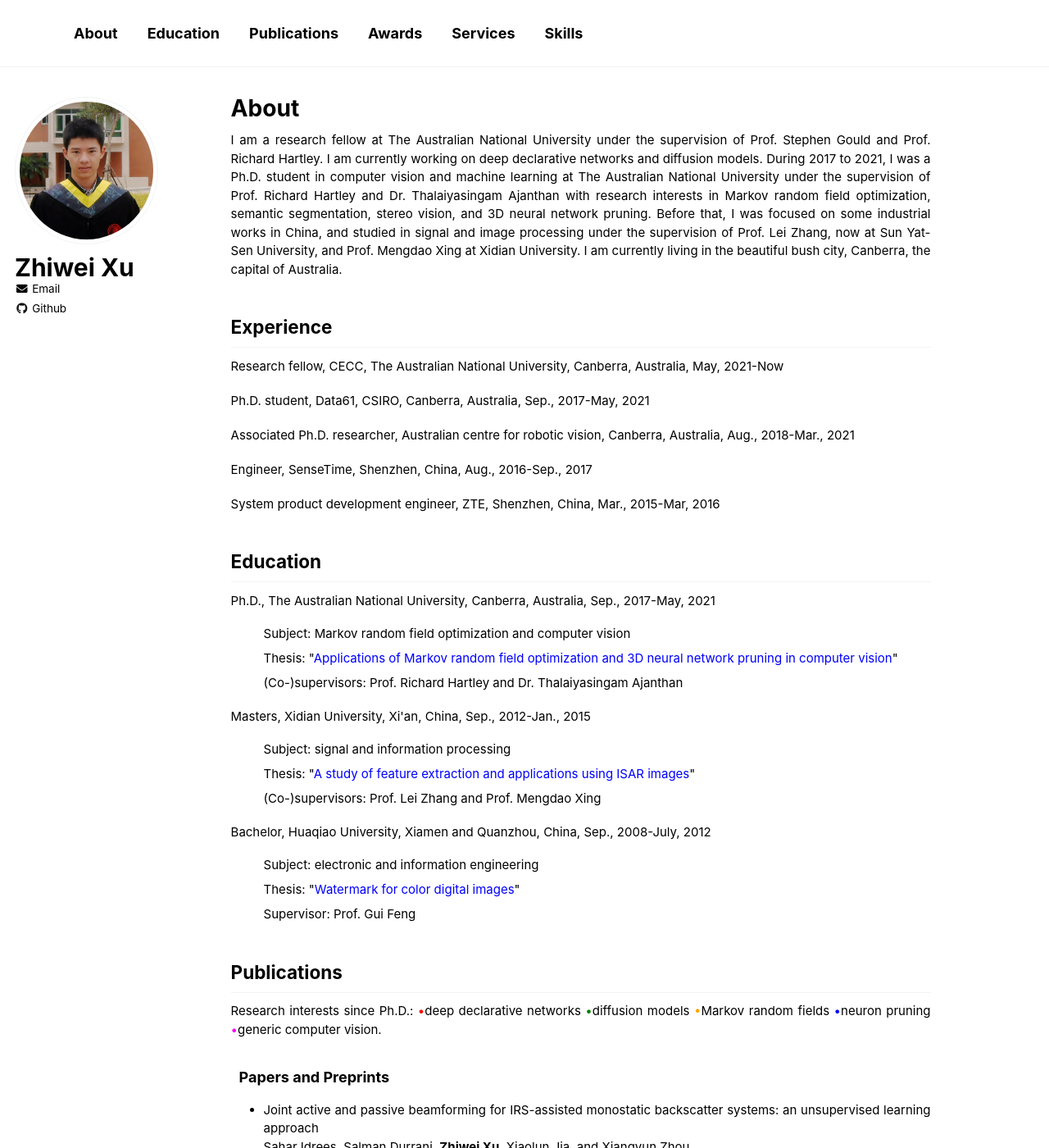
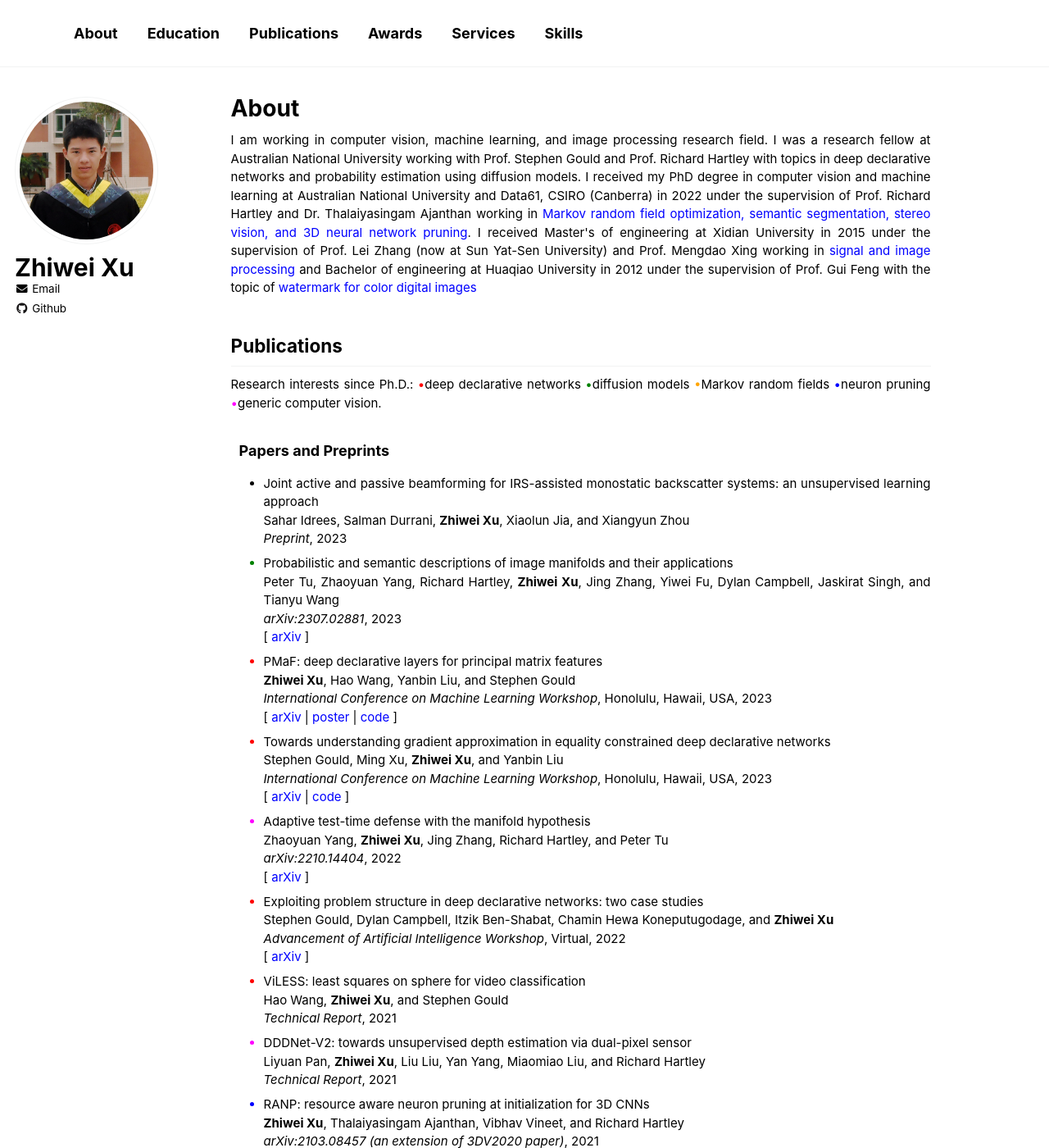
Before and after one commit to zwxu064/zwxu064.github.io, a Jekyll site: the page built from _pages/about.html, in a window 1280 px wide and 1400 px high. Shown: the whole window at 82% size. Built offline with Jekyll 4.4.1, drawn with Linux system fonts in a browser that asks for light colours.

Commit message:
Update about.html

```diff
--- a/_pages/about.html
+++ b/_pages/about.html
@@ -8,47 +8,24 @@
   - /about.md
 ---
 
-<p> I am a research fellow at The Australian National University under the supervision of <a style="color: inherit;" href="https://users.cecs.anu.edu.au/~sgould/" target="_blank">Prof. Stephen Gould</a>
-  and <a style="color: inherit;" href="http://users.cecs.anu.edu.au/~hartley/" target="_blank">Prof. Richard Hartley</a>.
-  I am currently working on <a style="color: inherit;" href="https://github.com/anucvml/ddn" target="_blank">deep declarative networks</a>
-  and diffusion models. During 2017 to 2021, I was a Ph.D. student in computer vision and machine learning at The Australian National University under
+<p> I am working in computer vision, machine learning, and image processing research field.
+  I was a research fellow at Australian National University working with <a style="color: inherit;" href="https://users.cecs.anu.edu.au/~sgould/" target="_blank">Prof. Stephen Gould</a>
+  and <a style="color: inherit;" href="http://users.cecs.anu.edu.au/~hartley/" target="_blank">Prof. Richard Hartley</a> with topics in
+  <a style="color: inherit;" href="https://github.com/anucvml/ddn" target="_blank">deep declarative networks</a>
+  and probability estimation using diffusion models.
+  I received my PhD degree in computer vision and machine learning at Australian National University and Data61, CSIRO (Canberra) in 2022 under
   the supervision of <a style="color: inherit; " href="http://users.cecs.anu.edu.au/~hartley/" target="_blank">Prof. Richard Hartley</a>
   and <a style="color: inherit;" href="https://tajanthan.github.io/" target="_blank">Dr. Thalaiyasingam Ajanthan</a>
-  with research interests in Markov random field optimization, semantic segmentation, stereo vision, and 3D neural network pruning.
-  Before that, I was focused on some industrial works in China, and studied in signal and image processing under the supervision
-  of <a style="color: inherit;" href="https://sece.sysu.edu.cn/szll/js/zngz/1361657.htm" target="_blank">Prof. Lei Zhang</a>,
-  now at Sun Yat-Sen University, and  <a style="color: inherit;" href="https://web.xidian.edu.cn/mdxing/" target="_blank">Prof. Mengdao Xing</a>
-  at Xidian University. I am currently living in the beautiful bush city, Canberra, the capital of Australia.</p>
-
-<h2 id="work">Experience</h2>
-<p>Research fellow, <a style="color: inherit;" href="https://cecs.anu.edu.au/" target="_blank">CECC</a>, <a style="color: inherit;" href="https://www.anu.edu.au/" target="_blank">The Australian National University</a>, Canberra, Australia, May, 2021-Now</p>
-<p>Ph.D. student, Data61, CSIRO, Canberra, Australia, Sep., 2017-May, 2021</p>
-<p>Associated Ph.D. researcher, Australian centre for robotic vision, Canberra, Australia, Aug., 2018-Mar., 2021</p>
-<p>Engineer, SenseTime, Shenzhen, China, Aug., 2016-Sep., 2017</p>
-<p>System product development engineer, ZTE, Shenzhen, China, Mar., 2015-Mar, 2016</p>
-
-<h2 id="education">Education</h2>
-<div>Ph.D., The Australian National University, Canberra, Australia, Sep., 2017-May, 2021</div>
-<ul style="list-style-type:none;">
-  <li>Subject: Markov random field optimization and computer vision
-  <li>Thesis: "<a href="https://openresearch-repository.anu.edu.au/handle/1885/258295", target="_blank">Applications of Markov random field optimization
-    and 3D neural network pruning in computer vision</a>"
-  <li>(Co-)supervisors: <a style="color: inherit;"  href="http://users.cecs.anu.edu.au/~hartley/" target="_blank">Prof. Richard Hartley</a> and <a style="color: inherit;" href="https://tajanthan.github.io/" target="_blank">Dr. Thalaiyasingam Ajanthan</a>
-</ul>
-
-<div>Masters, Xidian University, Xi'an, China, Sep., 2012-Jan., 2015</div>
-<ul style="list-style-type:none;">
-  <li>Subject: signal and information processing
-  <li>Thesis: "<a href="../files/Postgraduate_Dissertation.pdf", target="_blank">A study of feature extraction and applications using ISAR images</a>"
-  <li>(Co-)supervisors: <a style="color: inherit;" href="https://sece.sysu.edu.cn/szll/js/zngz/1361657.htm" target="_blank">Prof. Lei Zhang</a> and <a style="color: inherit;" href="https://web.xidian.edu.cn/mdxing/" target="_blank">Prof. Mengdao Xing</a>
-</ul>
-
-<div>Bachelor, Huaqiao University, Xiamen and Quanzhou, China, Sep., 2008-July, 2012</div>
-<ul style="list-style-type:none;">
-  <li>Subject: electronic and information engineering
-  <li>Thesis: "<a href="../files/Undergraduate_Dissertation.pdf", target="_blank">Watermark for color digital images</a>"
-  <li>Supervisor: <a style="color: inherit;" href="https://eee.hqu.edu.cn/info/1194/4370.htm" target="_blank">Prof. Gui Feng</a>
-</ul>
+  working in
+  <a href="https://openresearch-repository.anu.edu.au/handle/1885/258295", target="_blank">Markov random field optimization, semantic segmentation, stereo vision, and 3D neural network pruning</a>.
+  I received Master's of engineering at Xidian University in 2015 under the supervision of
+  <a style="color: inherit;" href="https://sece.sysu.edu.cn/szll/js/zngz/1361657.htm" target="_blank">Prof. Lei Zhang</a> (now at Sun Yat-Sen University)
+  and <a style="color: inherit;" href="https://web.xidian.edu.cn/mdxing/" target="_blank">Prof. Mengdao Xing</a>
+  working in <a href="../files/Postgraduate_Dissertation.pdf", target="_blank">signal and image processing</a>
+  and Bachelor of engineering at Huaqiao University in 2012 under the supervision of
+  <a style="color: inherit;" href="https://eee.hqu.edu.cn/info/1194/4370.htm" target="_blank">Prof. Gui Feng</a>
+  with the topic of <a href="../files/Undergraduate_Dissertation.pdf", target="_blank">watermark for color digital images</a>
+  </p>
 
 <h2 id="publications">Publications</h2>
   <div>Research interests since Ph.D.: <span style="color:red">&#x2022;</span>deep declarative networks
```
